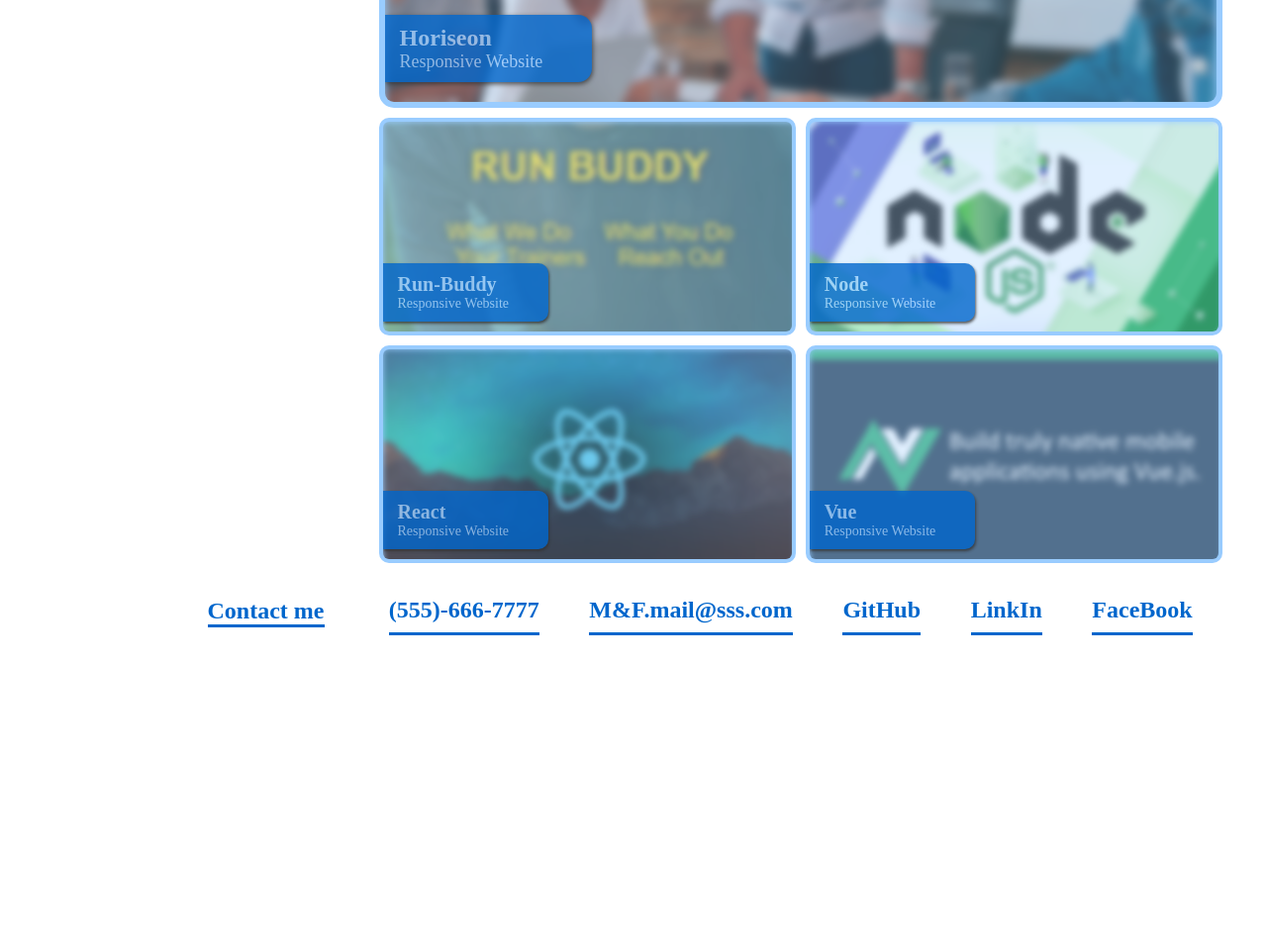
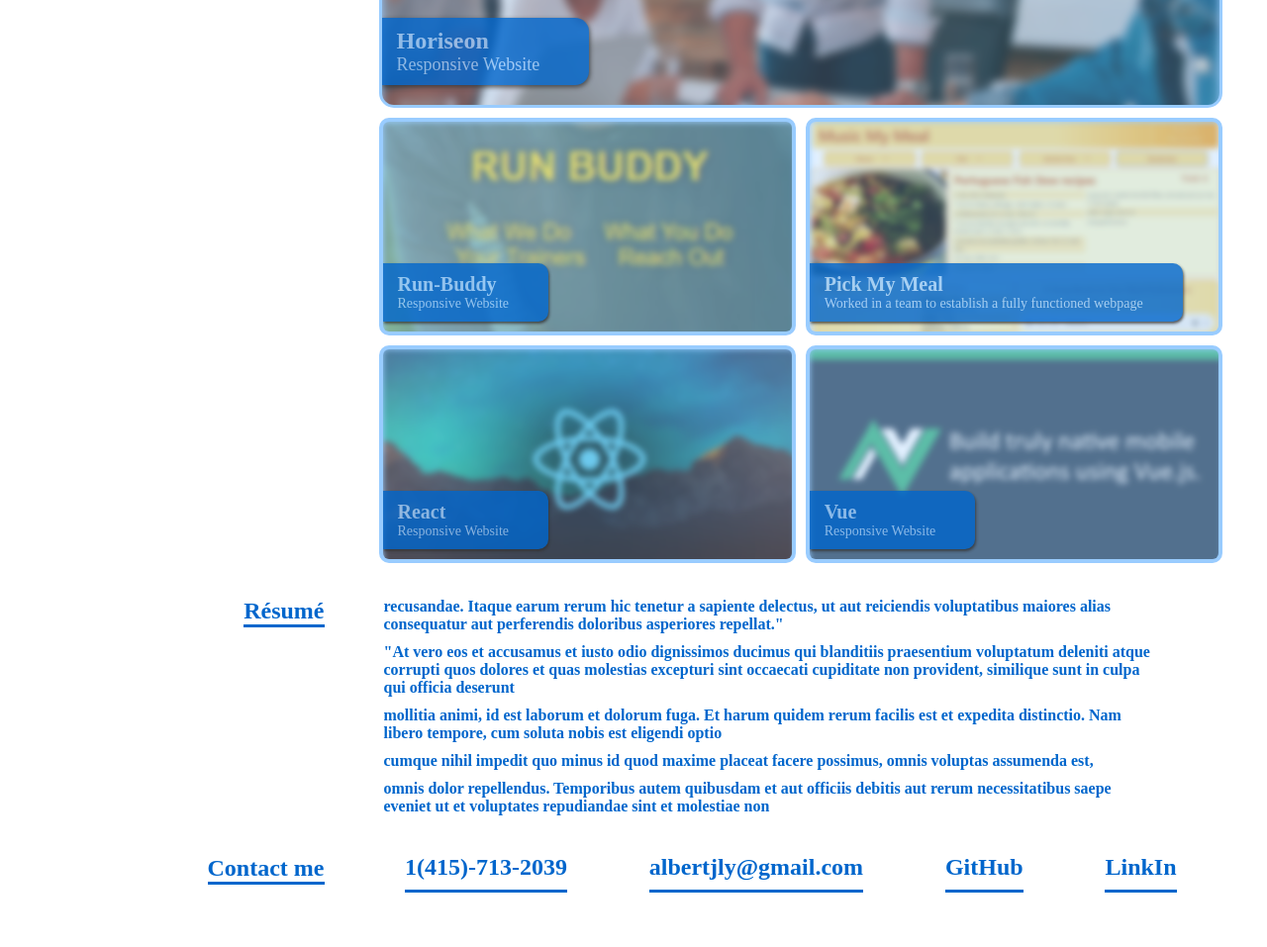
Before and after one commit to albertjly/Albert-Portfolio, a plain HTML site: page index.html in a window 1280 px wide. Shown: the part 1040-1997 px from the top of the page at 99% size. Before the commit the page ends 1754 px from the top, so only its background shows below. Drawn offline with Linux system fonts and the light colour scheme.

Commit message:
add group project to html

```diff
--- a/assets/css/index.less
+++ b/assets/css/index.less
@@ -37,7 +37,8 @@ ul, ol{
 
 .about-me-left,
 .work-left,
-.contact-left{
+.contact-left,
+.resume-left{
   margin-right: 50px;
   margin-top: 10px;
 }
@@ -139,6 +140,9 @@ header{
       flex: 3;
       p{
         width: 90%;
+        font-size: 16px;
+        font-weight: bold;
+        color: @darkBlue;
       }
     }
   }
@@ -165,7 +169,7 @@ header{
         height: 360px;
         margin: 5px;
         background-color: @lightBlue;
-        border: 6px solid @lightBlue;
+        border: 3px solid @lightBlue;
         overflow: hidden;
         border-radius: 15px;
         position: relative;
@@ -252,6 +256,31 @@ header{
   }
 }
 /*****************************work-end******************************/
+
+/****************************Résumé-start*****************************/
+#Resume{
+  margin: 20px;
+  .container{
+    //background-color: grey;
+    display: flex;
+    .resume-left{
+      flex: 1;
+    }
+
+    .resume-right{
+      flex: 3;
+      p{
+        width: 90%;
+        margin: 10px;
+        font-size: 16px;
+        font-weight: bold;
+        color: @darkBlue;
+      }
+    }
+  }
+}
+
+/*****************************Résumé-end******************************/
 
 /****************************footer-start*****************************/
 footer{
--- a/index.html
+++ b/index.html
@@ -1,5 +1,6 @@
 <!DOCTYPE html>
 <html lang="en">
+
 <head>
     <meta charset="UTF-8">
     <meta http-equiv="X-UA-Compatible" content="IE=edge">
@@ -7,6 +8,7 @@
     <title>Albert Jiang Art Work</title>
     <link rel="stylesheet" href="./assets/css/index.css">
 </head>
+
 <body>
     <!-- header -->
     <header>
@@ -16,8 +18,8 @@
                 <ul>
                     <li><a href="#About">About</a></li>
                     <li><a href="#Work">Work</a></li>
+                    <li><a href="#Resume">Résumé</a></li>
                     <li><a href="#Contact">Contact</a></li>
-                    <li><a href="#">Résumé</a></li>
                 </ul>
             </nav>
         </div>
@@ -40,7 +42,10 @@
                 <span class="fr items-title">About me</span>
             </div>
             <div class="about-me-right">
-                <p>"At vero eos et accusamus et iusto odio dignissimos ducimus qui blanditiis praesentium voluptatum deleniti atque corrupti quos dolores et quas molestias excepturi sint occaecati cupiditate non provident, similique sunt in culpa qui officia deserunt mollitia animi, id est laborum et dolorum fuga. Et harum quidem rerum facilis est et expedita distinctio. Nam libero tempore, cum soluta nobis est eligendi optio cumque nihil impedit quo minus id quod maxime placeat facere possimus, omnis voluptas assumenda est, omnis dolor repellendus. Temporibus autem quibusdam et aut officiis debitis aut rerum necessitatibus saepe eveniet ut et voluptates repudiandae sint et molestiae non recusandae. Itaque earum rerum hic tenetur a sapiente delectus, ut aut reiciendis voluptatibus maiores alias consequatur aut perferendis doloribus asperiores repellat."</p>
+                <p>"At vero eos et accusamus et iusto odio dignissimos ducimus qui blanditiis praesentium voluptatum deleniti atque corrupti quos dolores et quas molestias excepturi sint occaecati cupiditate non provident, similique sunt in culpa qui officia
+                    deserunt mollitia animi, id est laborum et dolorum fuga. Et harum quidem rerum facilis est et expedita distinctio. Nam libero tempore, cum soluta nobis est eligendi optio cumque nihil impedit quo minus id quod maxime placeat facere
+                    possimus, omnis voluptas assumenda est, omnis dolor repellendus. Temporibus autem quibusdam et aut officiis debitis aut rerum necessitatibus saepe eveniet ut et voluptates repudiandae sint et molestiae non recusandae. Itaque earum
+                    rerum hic tenetur a sapiente delectus, ut aut reiciendis voluptatibus maiores alias consequatur aut perferendis doloribus asperiores repellat."</p>
             </div>
         </div>
     </section>
@@ -72,11 +77,11 @@
                 </div>
                 <div class="work-items">
                     <div class="work-item-title">
-                        <p>Node</p>
-                        <p>Responsive Website</p>
+                        <p>Pick My Meal</p>
+                        <p>Worked in a team to establish a fully functioned webpage</p>
                     </div>
-                    <a href="javascript:;">
-                        <img src="./assets/images/node.png" alt="">
+                    <a href="https://albertjly.github.io/meal-music-picker/">
+                        <img src="./assets/images/pick-my-meal.png" alt="">
                     </a>
                 </div>
                 <div class="work-items">
@@ -101,6 +106,23 @@
         </div>
     </section>
 
+    <!-- resume -->
+    <section id="Resume">
+        <div class="container">
+            <div class="resume-left">
+                <span class="fr items-title">Résumé</span>
+            </div>
+            <div class="resume-right">
+                <p>recusandae. Itaque earum rerum hic tenetur a sapiente delectus, ut aut reiciendis voluptatibus maiores alias consequatur aut perferendis doloribus asperiores repellat."</p>
+                <p>"At vero eos et accusamus et iusto odio dignissimos ducimus qui blanditiis praesentium voluptatum deleniti atque corrupti quos dolores et quas molestias excepturi sint occaecati cupiditate non provident, similique sunt in culpa qui officia
+                    deserunt </p>
+                <p>mollitia animi, id est laborum et dolorum fuga. Et harum quidem rerum facilis est et expedita distinctio. Nam libero tempore, cum soluta nobis est eligendi optio </p>
+                <p>cumque nihil impedit quo minus id quod maxime placeat facere possimus, omnis voluptas assumenda est, </p>
+                <p>omnis dolor repellendus. Temporibus autem quibusdam et aut officiis debitis aut rerum necessitatibus saepe eveniet ut et voluptates repudiandae sint et molestiae non </p>
+            </div>
+        </div>
+    </section>
+
     <!-- footer -->
     <footer>
         <div class="container">
@@ -109,14 +131,15 @@
             </div>
             <div class="contact-right">
                 <ul>
-                    <li><a href="javascript:;">(555)-666-7777</a></li>
-                    <li><a href="javascript:;">M&F.mail@sss.com</a></li>
-                    <li><a href="javascript:;">GitHub</a></li>
-                    <li><a href="javascript:;">LinkIn</a></li>
-                    <li><a href="javascript:;">FaceBook</a></li>
+                    <li><a href="#">1(415)-713-2039</a></li>
+                    <li><a href="mailto:albertjly@gmail.com">albertjly@gmail.com</a></li>
+                    <li><a href="https://github.com/albertjly" target="_blank">GitHub</a></li>
+                    <li><a href="https://www.linkedin.com/in/luyang-jiang-503a00169/" target="_blank">LinkIn</a></li>
+                    <!--                    <li><a href="javascript:;">FaceBook</a></li>-->
                 </ul>
             </div>
         </div>
     </footer>
 </body>
+
 </html>
```
Also changed, not shown: assets/css/index.css, assets/images/pick-my-meal.png (added), 1 other file.
